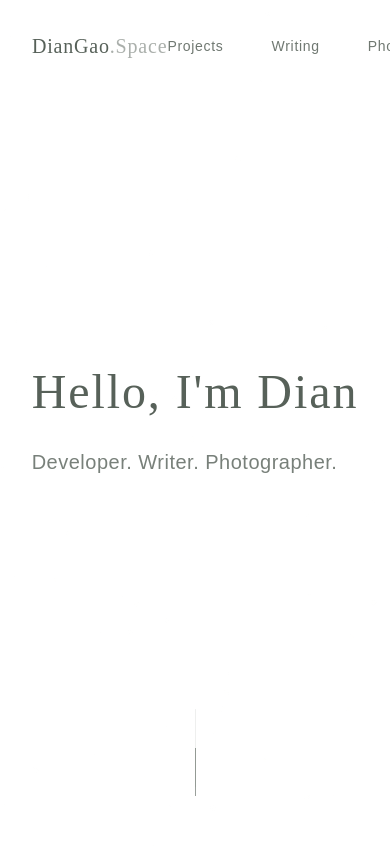
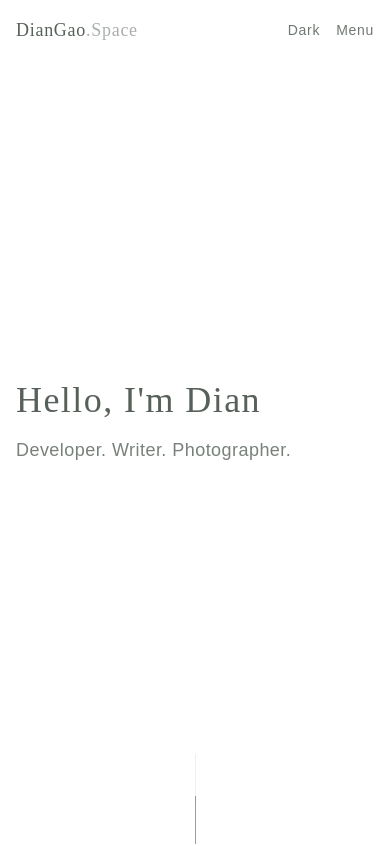
Before and after one commit to diangao/diangao.space, a Next.js app: page / in a window 390 px wide. Shown: the top 846 px of the page. Built offline with nearby package versions, Linux system fonts and the light colour scheme.

Commit message:
Adjust Mobile view

```diff
--- a/src/app/page.tsx
+++ b/src/app/page.tsx
@@ -39,19 +39,19 @@ export default function Home() {
             duration: 1.2,
             ease: [0.22, 1, 0.36, 1]
           }}
-          className="max-w-4xl mx-auto"
+          className="max-w-4xl mx-auto w-full"
         >
-          <h1 className="wabi-title text-5xl sm:text-7xl mb-8 tracking-wide">
+          <h1 className="wabi-title text-4xl md:text-5xl lg:text-7xl mb-4 md:mb-8 tracking-wide">
             Hello, I'm <span className="font-normal">Dian</span>
           </h1>
-          <p className="text-xl sm:text-2xl opacity-80 tracking-wide">
+          <p className="text-lg md:text-xl lg:text-2xl opacity-80 tracking-wide">
             Developer. Writer. Photographer.
           </p>
         </motion.div>
 
         {/* 滚动指示器 */}
         <motion.div
-          className="absolute bottom-12 left-1/2 transform -translate-x-1/2 cursor-pointer w-6 h-24"
+          className="absolute bottom-8 md:bottom-12 left-1/2 transform -translate-x-1/2 cursor-pointer w-6 h-16 md:h-24"
           onClick={scrollToProjects}
           whileHover={{ scale: 1.05 }}
           initial={{ opacity: 0 }}
--- a/src/components/Navigation.tsx
+++ b/src/components/Navigation.tsx
@@ -1,17 +1,23 @@
+'use client'
 import Link from "next/link";
 import ThemeToggle from "./ThemeToggle";
+import { useState } from "react";
+import { motion, AnimatePresence } from "framer-motion";
 
 export default function Navigation() {
+  const [isMenuOpen, setIsMenuOpen] = useState(false);
+
   return (
-    <nav className="fixed top-0 w-full px-8 py-8 flex justify-between items-center z-50">
+    <nav className="fixed top-0 w-full px-4 md:px-8 py-4 md:py-8 flex justify-between items-center z-50">
       <Link
         href="/"
-        className="wabi-title text-xl font-normal tracking-wide hover:opacity-60 transition-opacity duration-300"
+        className="wabi-title text-lg md:text-xl font-normal tracking-wide hover:opacity-60 transition-opacity duration-300"
       >
         DianGao<span className="opacity-50">.Space</span>
       </Link>
 
-      <div className="flex items-center space-x-12">
+      {/* Desktop Navigation */}
+      <div className="hidden md:flex items-center space-x-12">
         <ul className="flex space-x-12">
           <li>
             <Link
@@ -48,6 +54,68 @@ export default function Navigation() {
         </ul>
         <ThemeToggle />
       </div>
+
+      {/* Mobile Navigation */}
+      <div className="flex md:hidden items-center space-x-4">
+        <ThemeToggle />
+        <button
+          onClick={() => setIsMenuOpen(!isMenuOpen)}
+          className="text-sm font-light tracking-wider opacity-85"
+        >
+          Menu
+        </button>
+      </div>
+
+      {/* Mobile Menu */}
+      <AnimatePresence>
+        {isMenuOpen && (
+          <motion.div
+            initial={{ opacity: 0, y: -20 }}
+            animate={{ opacity: 1, y: 0 }}
+            exit={{ opacity: 0, y: -20 }}
+            className="absolute top-full left-0 right-0 bg-wabi dark:bg-sabi py-4 px-4 md:hidden"
+          >
+            <ul className="space-y-4">
+              <li>
+                <Link
+                  href="/projects"
+                  className="block text-sm font-light tracking-wider opacity-85 dark:opacity-70 hover:opacity-100"
+                  onClick={() => setIsMenuOpen(false)}
+                >
+                  Projects
+                </Link>
+              </li>
+              <li>
+                <Link
+                  href="/writing"
+                  className="block text-sm font-light tracking-wider opacity-85 dark:opacity-70 hover:opacity-100"
+                  onClick={() => setIsMenuOpen(false)}
+                >
+                  Writing
+                </Link>
+              </li>
+              <li>
+                <Link
+                  href="/photography"
+                  className="block text-sm font-light tracking-wider opacity-85 dark:opacity-70 hover:opacity-100"
+                  onClick={() => setIsMenuOpen(false)}
+                >
+                  Photography
+                </Link>
+              </li>
+              <li>
+                <Link
+                  href="/about"
+                  className="block text-sm font-light tracking-wider opacity-85 dark:opacity-70 hover:opacity-100"
+                  onClick={() => setIsMenuOpen(false)}
+                >
+                  About
+                </Link>
+              </li>
+            </ul>
+          </motion.div>
+        )}
+      </AnimatePresence>
     </nav>
   );
 }
```
